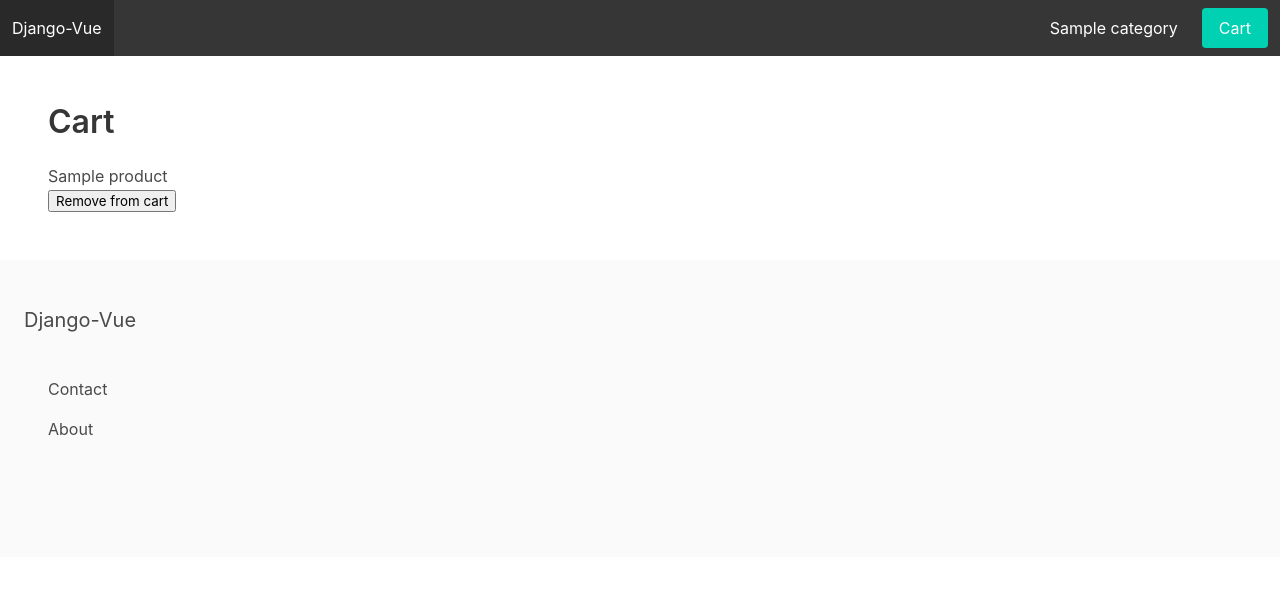
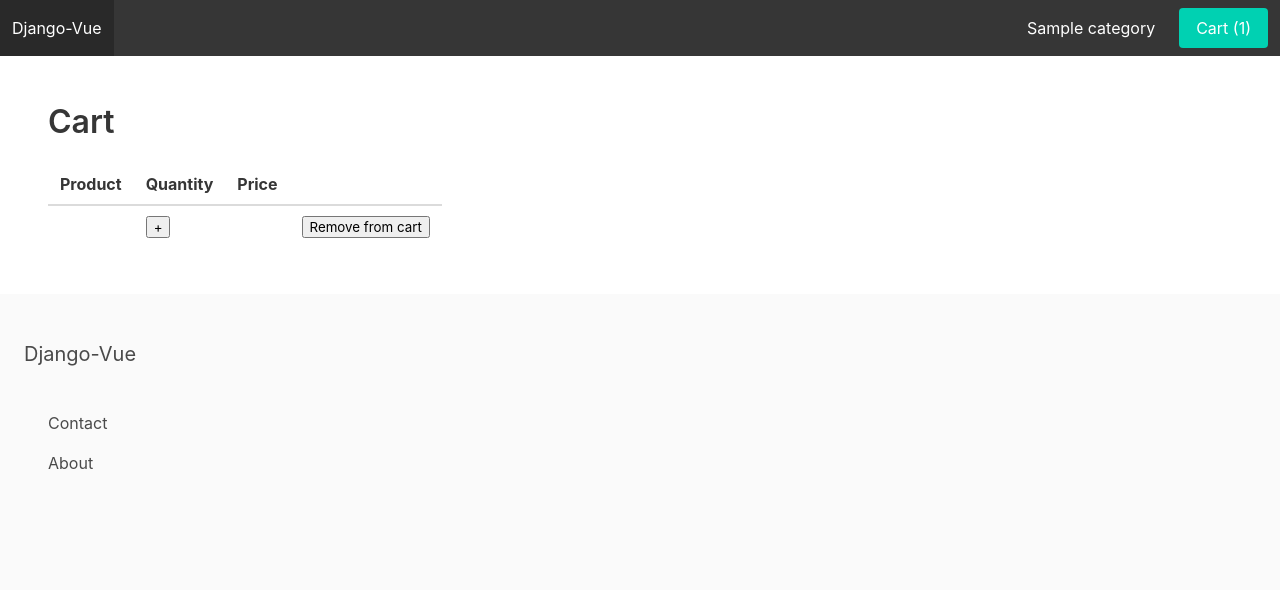
Before and after one commit to oguzhanoxel/Django-Vue, a Django app: template apps/cart/templates/cart.html in a window 1280 px wide. Shown: the top 590 px of the page. Run offline with Django 3.2, Linux system fonts and the light colour scheme; the template is opened without the code that fills it: most values are stand-ins (such as "Sample title", 1, 10 or a date in 2020); some libraries are stand-ins or nearby versions.

Commit message:
more cart stuff.

```diff
--- a/apps/cart/cart.py
+++ b/apps/cart/cart.py
@@ -53,3 +53,6 @@
     def save(self):
         self.session[settings.CART_SESION_ID] = self.cart
         self.session.modified = True
+
+    def get_total_length(self):
+        return sum(int(item['quantity']) for item in self.cart.values())
--- a/apps/cart/templates/cart.html
+++ b/apps/cart/templates/cart.html
@@ -7,12 +7,26 @@
         <h1 class="title">Cart</h1>
 
         {% if cart %}
-            {% for item in cart %}
-                {% with product=item.product %}
-                    <p>{{ product.title }}</p>
-                    <button @click="removeFromCart({{ product.id }})">Remove from cart</button>
-                {% endwith %}
-            {% endfor %}
+            <div class="table">
+                <table class="table">
+                    <thead>
+                        <th>Product</th>
+                        <th>Quantity</th>
+                        <th>Price</th>
+                        <th></th>
+                    </thead>
+
+                    <tbody>
+                        <tr v-for="product in products">
+                            <td>[[ product.title ]]</td>
+                            <td>[[ product.quantity ]] <button @click="incrementQuantity(product.id , product.quantity)">+</button></td>
+                            <td>[[ product.total_price ]]</td>
+                            <td><button @click="removeFromCart(product.id)">Remove from cart</button></td>
+                        </tr>
+                    </tbody>
+                </table>
+            </div>
+
         {% else %}
             <p>Your cart is empty !</p>
         {% endif %}
@@ -24,15 +38,50 @@
         var productapp = new Vue ({
             el: '#cartapp',
             delimiters: ['[[', ']]'],
+            store: store,
             data () {
                 return {
-
+                    products: [{{ productsstring|safe }}]
                 }
             },
-            mounted () {
-                console.log('Mounted');
-            },
             methods: {
+                incrementQuantity(product_id, quantity) {
+                    console.log('Product_id:', product_id);
+
+                    var data = {
+                        'product_id': product_id,
+                        'update': true,
+                        'quantity': parseInt(quantity) + 1
+                    };
+
+                    store.commit('increment', 1);
+
+                    fetch('/api/add_to_cart/', {
+                        method: 'POST',
+                        headers: {
+                            'Content-Type': 'application/json',
+                            'X-CSRFToken': '{{ csrf_token }}'
+                        },
+                        credentials: 'same-origin',
+                        body: JSON.stringify(data)
+                    })
+                    .then((response) => {
+                        console.log(response)
+
+                        for (var i = 0; i < this.products.length; i++) {
+                            var product = this.products[i];
+
+                            if (product.id === product_id) {
+                                this.products[i].quantity = parseInt(this.products[i].quantity) + 1;
+                                this.products[i].total_price = parseInt(this.products[i].quantity) * parseFloat(this.products[i].price)
+                            }
+                        }
+                    })
+                    .catch(function (error) {
+                        console.log('Error 2');
+                        console.log(error);
+                    })
+                },
                 removeFromCart(product_id) {
                     console.log('Product_id:', product_id);
 
@@ -51,6 +100,8 @@
                     })
                     .then((response) => {
                         console.log(response)
+
+                        this.products = this.products.filter(product => product.id !== product_id)
                     })
                     .catch(function (error) {
                         console.log('Error 2');
--- a/apps/core/templates/base.html
+++ b/apps/core/templates/base.html
@@ -22,8 +22,8 @@
                     {% for category in menu_categories %}
                         <a href="{% url 'category_detail' category.slug %}" class="navbar-item">{{ category.title }}</a>
                     {% endfor %}
-                    <div class="navbar-item">
-                        <a href="{% url 'cart' %}" class="button is-primary">Cart</a>
+                    <div class="navbar-item" id="navbarapp">
+                        <a href="{% url 'cart' %}" class="button is-primary">Cart ([[ numItems ]])</a>
                     </div>
                 </div>
             </div>
@@ -47,6 +47,30 @@
             </div>
         </footer>
         <script src="https://cdn.jsdelivr.net/npm/vue@2/dist/vue.js"></script>
+        <script src="https://unpkg.com/vuex@3.6.0/dist/vuex.js"></script>
+        <script>
+            var store = new Vuex.Store({
+                state: {
+                    numItems: {{ cart.get_total_length }}
+                },
+                mutations: {
+                    increment(state, quantity) {
+                        state.numItems += quantity;
+                    }
+                }
+            })
+            var navbarapp = new Vue({
+                el: '#navbarapp',
+                delimiters: ['[[', ']]'],
+                store: store,
+                computed: {
+                    numItems: function() {
+                        return store.state.numItems
+                    }
+                }
+            });
+        </script>
+
         {% block scripts %}
         {% endblock %}
     </body>
--- a/apps/store/templates/product_detail.html
+++ b/apps/store/templates/product_detail.html
@@ -20,6 +20,7 @@
     var productapp = new Vue ({
         el: '#productapp',
         delimiters: ['[[', ']]'],
+        store: store,
         data () {
             return {
 
@@ -49,6 +50,8 @@
                 })
                 .then((response) => {
                     console.log(response)
+
+                    store.commit('increment', 1);
                 })
                 .catch(function (error) {
                     console.log('Error 2');
```
Also changed, not shown: apps/cart/views.py (+8 -0 lines).
